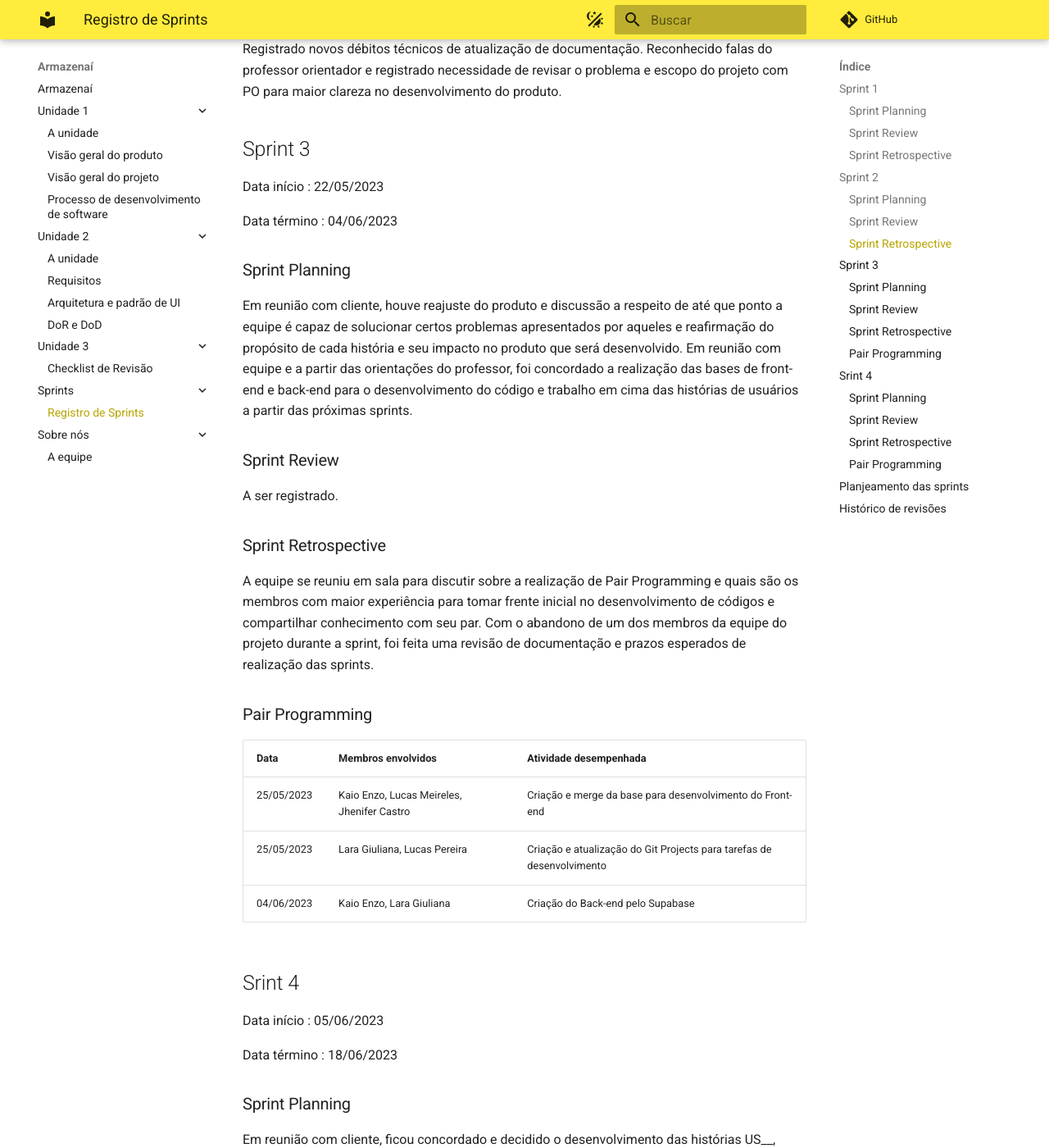
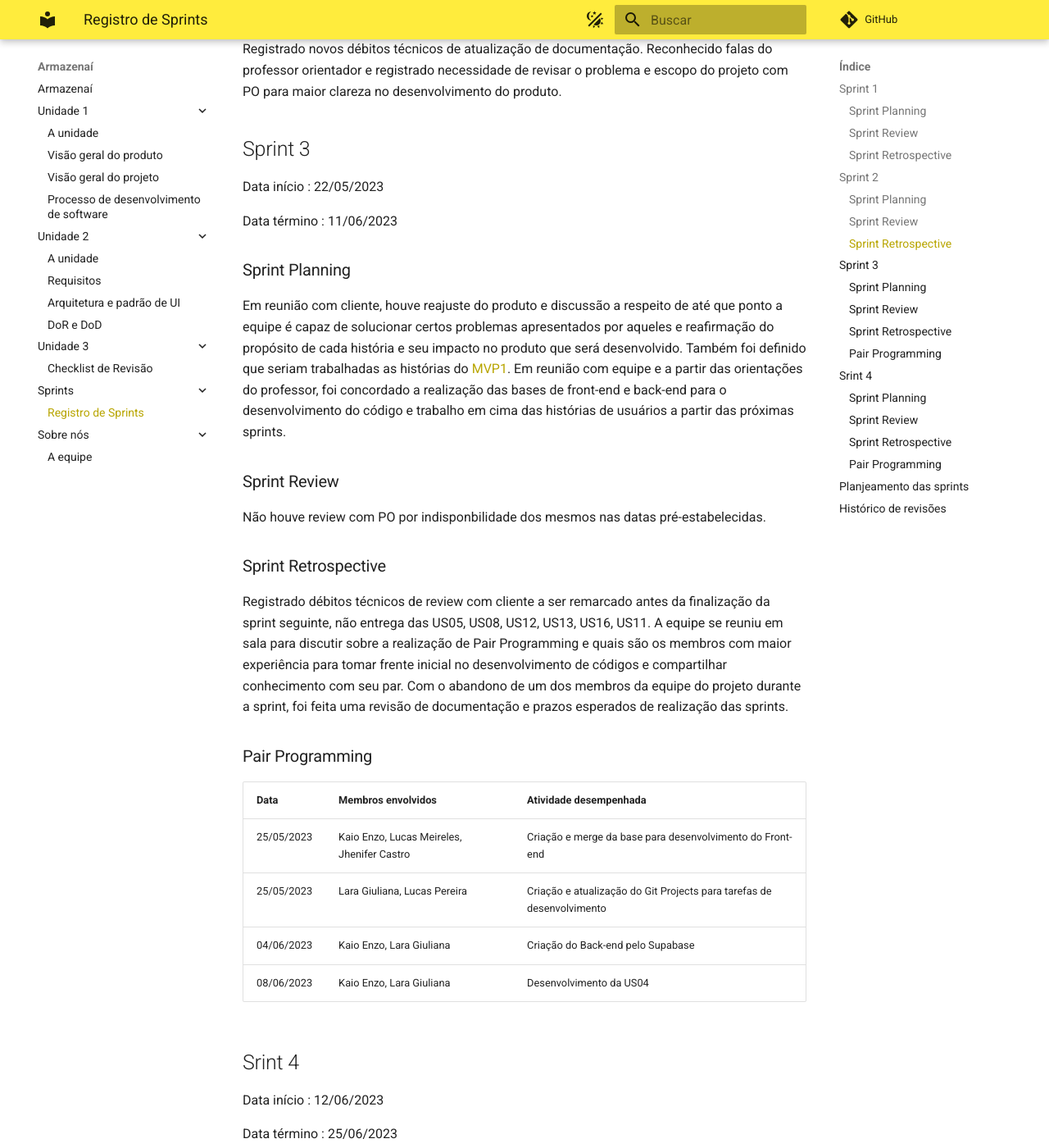
Before and after one commit to mdsreq-fga-unb/2023.1-Armazenai, an MkDocs documentation site: the page built from docs/Sprints/sprints.md, in a window 1280 px wide and 1400 px high, scrolled down 1430 px. Shown: the whole window at 82% size. Built offline with MkDocs 1.6.1 and Material for MkDocs 9.7.7, drawn with Linux system fonts in a browser that asks for light colours; comment, search, counter and statistics services are not loaded; some of the changed text lies outside the part shown.

Commit message:
[docs]: Atualização de documentação
Co-authored-by: laragiuliana <lara.giuliana.lima@gmail.com>
jheniferib <jheniferib@users.noreply.github.com>

```diff
--- a/docs/Sprints/sprints.md
+++ b/docs/Sprints/sprints.md
@@ -41,17 +41,18 @@ Registrado novos débitos técnicos de atualização de documentação. Reconhec
 
 Data início : 22/05/2023
 
-Data término : 04/06/2023
+Data término : 11/06/2023
 
 
 ### Sprint Planning
-Em reunião com cliente, houve reajuste do produto e discussão a respeito de até que ponto a equipe é capaz de solucionar certos problemas apresentados por aqueles e reafirmação do propósito de cada história e seu impacto no produto que será desenvolvido.
+Em reunião com cliente, houve reajuste do produto e discussão a respeito de até que ponto a equipe é capaz de solucionar certos problemas apresentados por aqueles e reafirmação do propósito de cada história e seu impacto no produto que será desenvolvido. Também foi definido que seriam trabalhadas as histórias do [MVP1](../Unidade%202/requisitos.md).
 Em reunião com equipe e a partir das orientações do professor, foi concordado a realização das bases de front-end e back-end para o desenvolvimento do código e trabalho em cima das histórias de usuários a partir das próximas sprints.
 
 ### Sprint Review
-A ser registrado.
+Não houve review com PO por indisponbilidade dos mesmos nas datas pré-estabelecidas.
 
 ### Sprint Retrospective
+Registrado débitos técnicos de review com cliente a ser remarcado antes da finalização da sprint seguinte, não entrega das US05, US08, US12, US13, US16, US11.
 A equipe se reuniu em sala para discutir sobre a realização de Pair Programming e quais são os membros com maior experiência para tomar frente inicial no desenvolvimento de códigos e compartilhar conhecimento com seu par. Com o abandono de um dos membros da equipe do projeto durante a sprint, foi feita uma revisão de documentação e prazos esperados de realização das sprints.
 
 ### Pair Programming
@@ -61,17 +62,19 @@ A equipe se reuniu em sala para discutir sobre a realização de Pair Programmin
 | 25/05/2023 | Kaio Enzo, Lucas Meireles, Jhenifer Castro | Criação e merge da base para desenvolvimento do Front-end |
 | 25/05/2023 | Lara Giuliana, Lucas Pereira | Criação e atualização do Git Projects para tarefas de desenvolvimento |
 | 04/06/2023 | Kaio Enzo, Lara Giuliana | Criação do Back-end pelo Supabase |
+| 08/06/2023 | Kaio Enzo, Lara Giuliana | Desenvolvimento da US04 |
 
 
 ## Srint 4
 
-Data início : 05/06/2023
+Data início : 12/06/2023
 
-Data término : 18/06/2023
+Data término : 25/06/2023
 
 
 ### Sprint Planning
-Em reunião com cliente, ficou concordado e decidido o desenvolvimento das histórias US__, US__, US__ com seus respectivos critérios de aceitação durante o decorrer da sprint. Em reunião com os membros, houve instruções para o desenvolvimento de cada história partindo da página do Git Projects da equipe, reforçando a ideia do Pair Programming.
+Recebe-se os débitos técnicos da sprint anterior para serem sanados durante a realização da presente sprint.
+Reunião com cliente ainda a ser realizada.
 
 ### Sprint Review
 A ser realizada.
@@ -82,19 +85,16 @@ A ser realizada.
 ### Pair Programming
 | Data | Membros envolvidos | Atividade desempenhada |
 |--- |--- |--- |
-| 08/06/2023 | Kaio Enzo, Lara Giuliana | Desenvolvimento da US04 |
 
 ## Planjeamento das sprints
 | Sprint | Data de início | Data de término | Produto(Entrega) |
 |--- |--- |--- |--- |
 | Sprint 1 | 24/04/2023 | 07/05/2023 | MVP e Planejamento do projeto |
 | Sprint 2 | 08/05/2023 | 21/05/2023 | Definição de backlog |
-| Sprint 3 | 22/05/2023 | 04/06/2023 | Reajuste do produto e bases front-end e back-end |
-| Sprint 4 | 05/06/2023 | 18/06/2023 | * Colocar USXX, USXX * |
-| Sprint 5 | 19/06/2023 | 02/07/2023 | * Colocar USXX, USXX * |
-| Sprint 6 | 03/07/2023 | 16/07/2023 | * Colocar USXX, USXX * |
-| Sprint 7 | 11/07/2023 | 17/07/2023 | * Colocar USXX, USXX * |
-
+| Sprint 3 | 22/05/2023 | 11/06/2023 | Reajuste do produto e bases front-end e back-end, US04, US05, US08, US12, US13, US16, US11 |
+| Sprint 4 | 12/06/2023 | 25/06/2023 | US01, US06, US07, US09, US10 |
+| Sprint 5 | 26/06/2023 | 09/07/2023 | US02, US03, US11, US14, US15, US17, US18 |
+| Sprint 6 | 10/07/2023 | 17/07/2023 | US19, US20, US21 |
 
 
 ## Histórico de revisões
@@ -105,4 +105,5 @@ A ser realizada.
 | 18/05/2023 | 0.2 | Atualização da sprint 1 | Lucas Meireles, Mateus Vinicius e Lara Giuliana |
 | 18/05/2023 | 0.3 | Registro inicial sprint 2 | Lucas Meireles e Mateus Vinicius |
 | 06/06/2023 | 0.4 | Junção das sprints em documento único e atualização de registros | Lara Giuliana e Lucas Meireles |
-| 09/06/2023 | 0.5 | Registro Sprints 3 e 4 e atualizações | Lucas Meireles e Lara Giuliana |
+| 09/06/2023 | 0.5 | Registro Sprints 3 e atualizações | Lucas Meireles e Lara Giuliana |
+| 12/06/2023 | 0.6 | Atualização de Sprint e atualizações | Lucas Meireles, Lara Giuliana, Jhenifer Castro |
```
Also changed, not shown: docs/Unidade 2/requisitos.md (+1 -1 lines).
